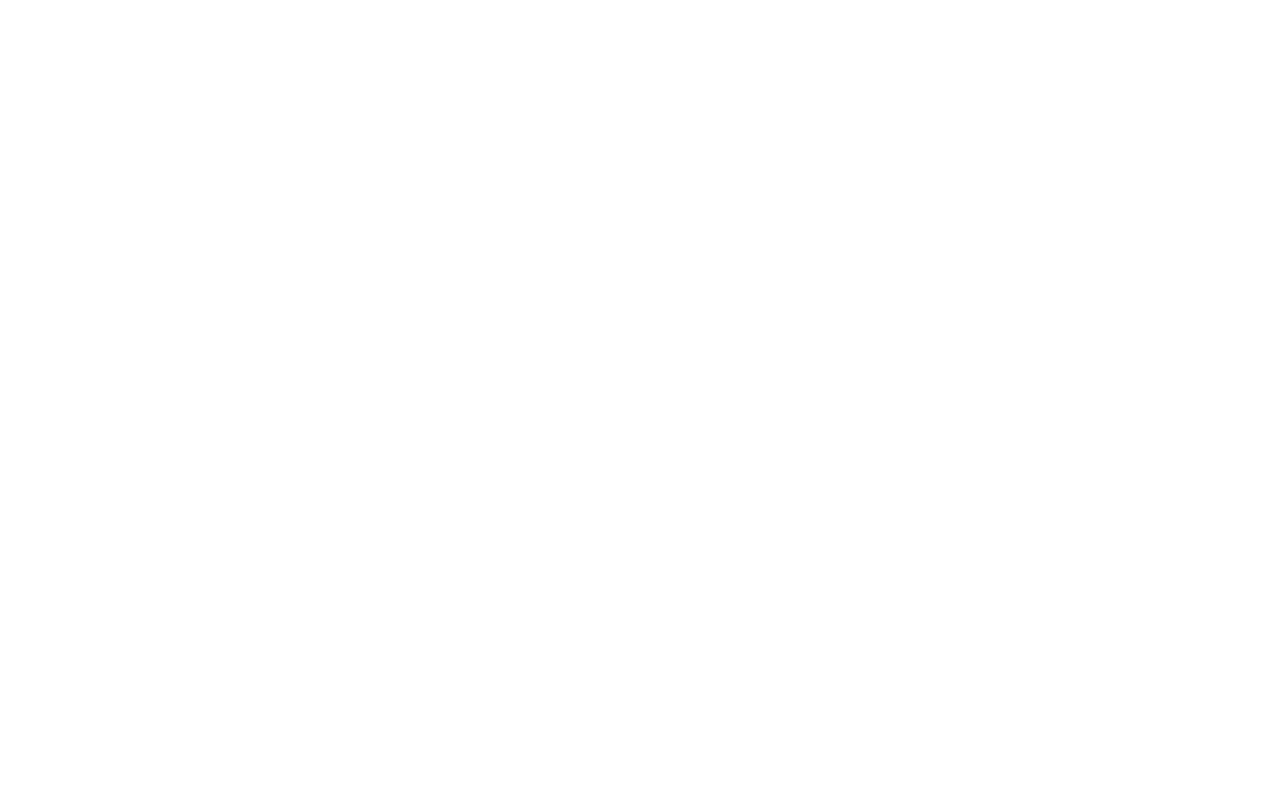
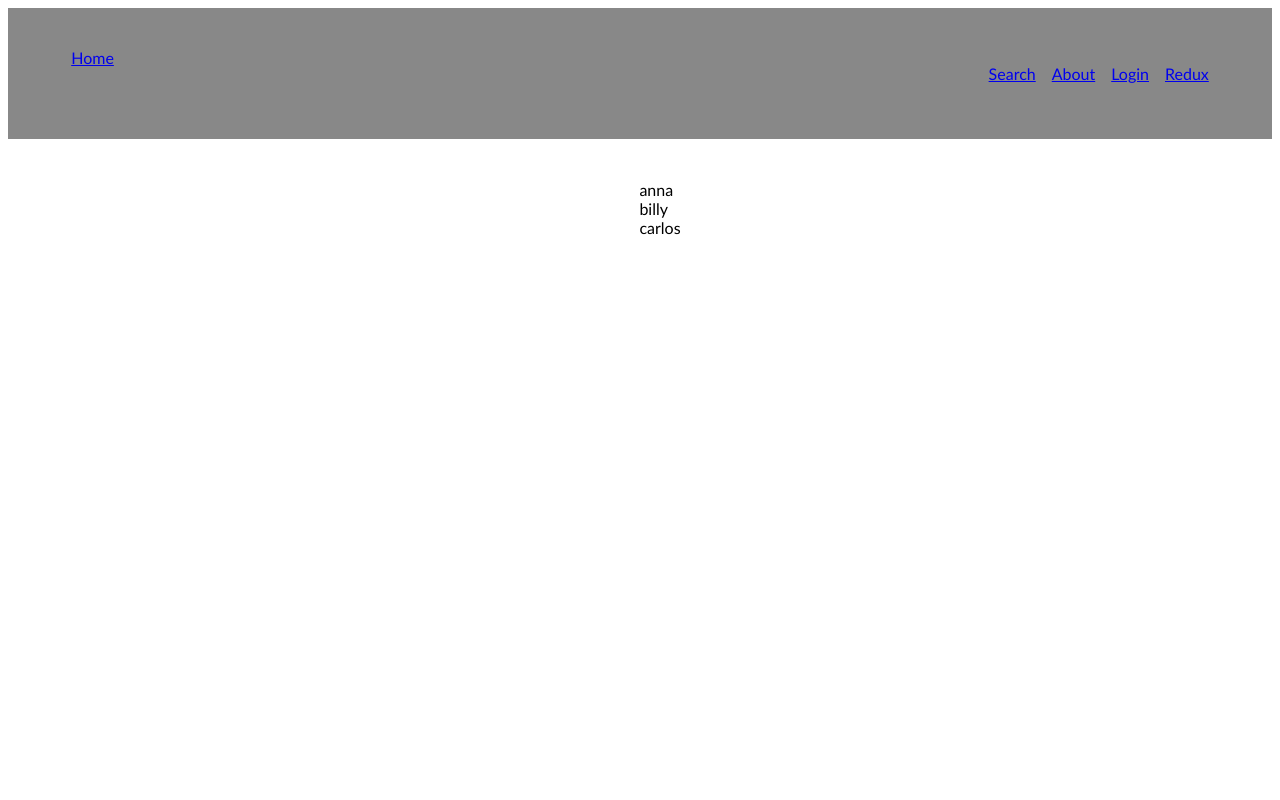
Before and after one commit to nkulway/book-search, a React (Create React App) app: page /redux in a window 1280 px wide. Before the commit this address had no page. Shown: the top 800 px of the page. Built offline with nearby package versions, Linux system fonts and the light colour scheme.

Commit message:
added redux

```diff
--- a/package.json
+++ b/package.json
@@ -8,8 +8,11 @@
     "@testing-library/user-event": "^12.8.3",
     "react": "^17.0.2",
     "react-dom": "^17.0.2",
+    "react-redux": "^7.2.6",
     "react-router-dom": "^6.0.2",
     "react-scripts": "4.0.3",
+    "redux": "^4.1.2",
+    "redux-thunk": "^2.4.1",
     "web-vitals": "^1.1.2"
   },
   "scripts": {
--- a/src/index.js
+++ b/src/index.js
@@ -1,23 +1,29 @@
 import React from 'react';
 import ReactDOM from 'react-dom';
+import { Provider }  from 'react-redux';
+import store from './redux/store'
 import { BrowserRouter, Routes, Route } from 'react-router-dom';
 import About from './routes/about/about'
 import Login from './routes/login/login';
 import Search from './routes/search/search';
+import Redux from './routes/redux/redux'
 import './style.css';
 import App from './app';
 import reportWebVitals from './reportWebVitals';
 
 ReactDOM.render(
   <React.StrictMode>
+    <Provider store={store}>
     <BrowserRouter>
     <Routes>
       <Route path="/" element={<App />} />
       <Route path="about" element={<About />} />
       <Route path="search" element={<Search />} />
       <Route path="login" element={<Login />} />
+      <Route path="redux" element={<Redux />} />
     </Routes>
     </BrowserRouter>
+    </Provider>
   </React.StrictMode>,
   document.getElementById('root')
 );
--- /dev/null
+++ b/src/redux/reducers/index.js
@@ -0,0 +1,9 @@
+
+const initialState = {
+friends: ['anna', 'billy', 'carlos']
+}
+function appReducer(state = initialState, action) {
+  return state
+}
+
+export default appReducer
--- /dev/null
+++ b/src/redux/store.js
@@ -0,0 +1,7 @@
+import { applyMiddleware, compose, createStore } from 'redux'
+import thunk from 'redux-thunk'
+import rootReducer from './reducers'
+
+const composeEnhancers = window.__REDUX_DEVTOOLS_EXTENSION_COMPOSE__ || compose
+
+export default createStore(rootReducer, composeEnhancers(applyMiddleware(thunk)))
--- /dev/null
+++ b/src/routes/redux/redux.jsx
@@ -0,0 +1,29 @@
+import Header from '../../sectioning/header/header'
+import Footer from '../../sectioning/footer/footer'
+import { connect } from 'react-redux'
+
+import './style.css';
+
+function Redux({ friends }) {
+
+  const amigos = friends.map((friend, index) => {
+    return <li key={index}>{friend}</li>
+  })
+
+
+  return (
+     <div>
+       <Header />
+       <div className="about">
+        <ul>{amigos}</ul>
+      </div>
+        <Footer />
+     </div>
+  );
+}
+
+const mapStateToProps = state => ({
+  friends: state.friends
+})
+
+export default connect(mapStateToProps)(Redux);
--- /dev/null
+++ b/src/routes/redux/style.css
@@ -0,0 +1,13 @@
+/* * {
+  font-family: 'Gill Sans', 'Gill Sans MT', Calibri, 'Trebuchet MS', sans-serif;
+  margin: 0;
+  padding: 0;
+
+} */
+
+.about {
+  align-items: center;
+  display: flex;
+  flex-direction: column;
+  padding: 25px;
+}
--- a/src/sectioning/header/header.jsx
+++ b/src/sectioning/header/header.jsx
@@ -17,6 +17,9 @@
             <li>
             <NavLink to="/login">Login</NavLink>
               </li>
+              <li>
+              <NavLink to="/redux">Redux</NavLink>
+              </li>
           </ul>
         </nav>
       </div>
--- a/src/sectioning/main/main.jsx
+++ b/src/sectioning/main/main.jsx
@@ -1,6 +1,7 @@
 import './style.css';
 
 function Main() {
+
   return (
       <main>
         I am main
@@ -8,4 +9,5 @@
   );
 }
 
+
 export default Main;
```
Also changed, not shown: 1 other file (tests, documents, lock files or other folders).
